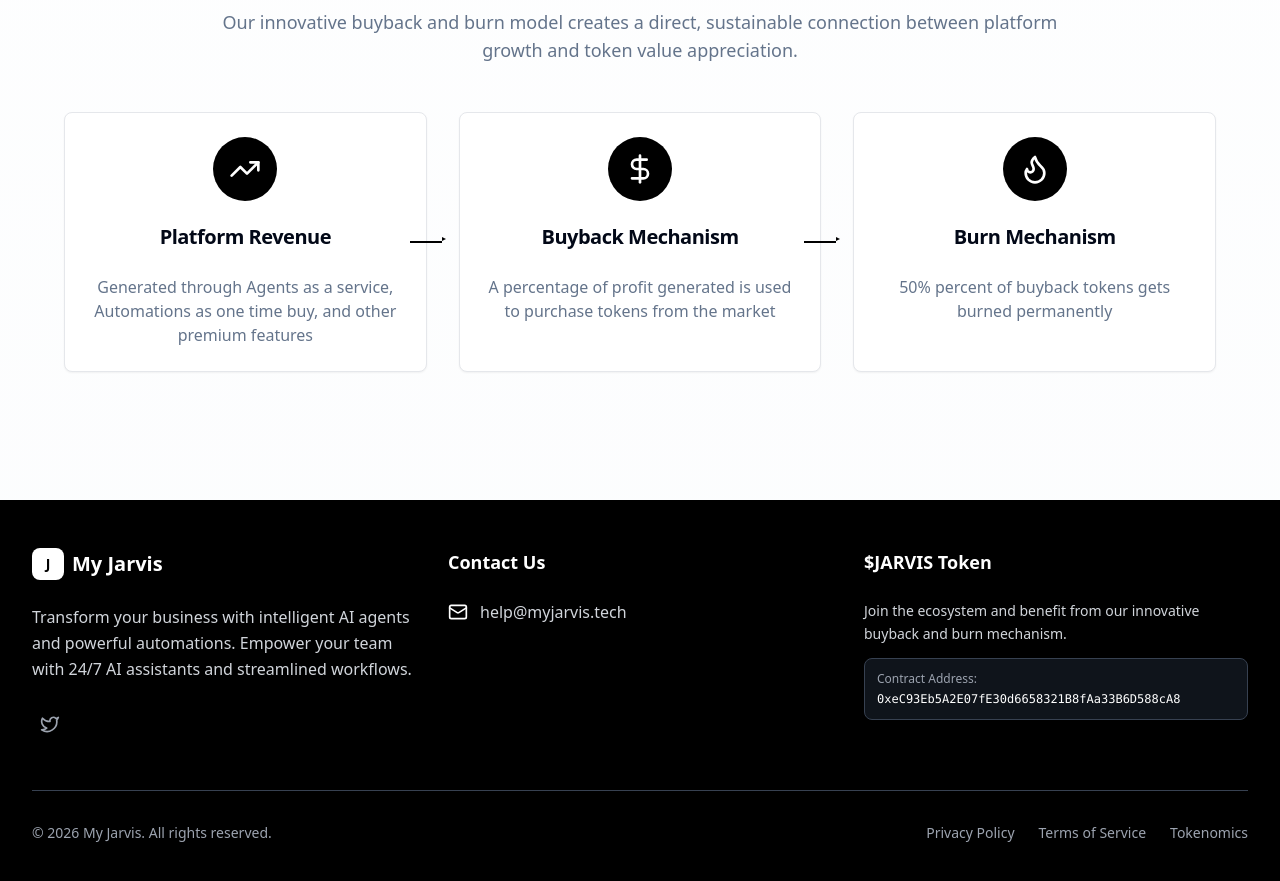
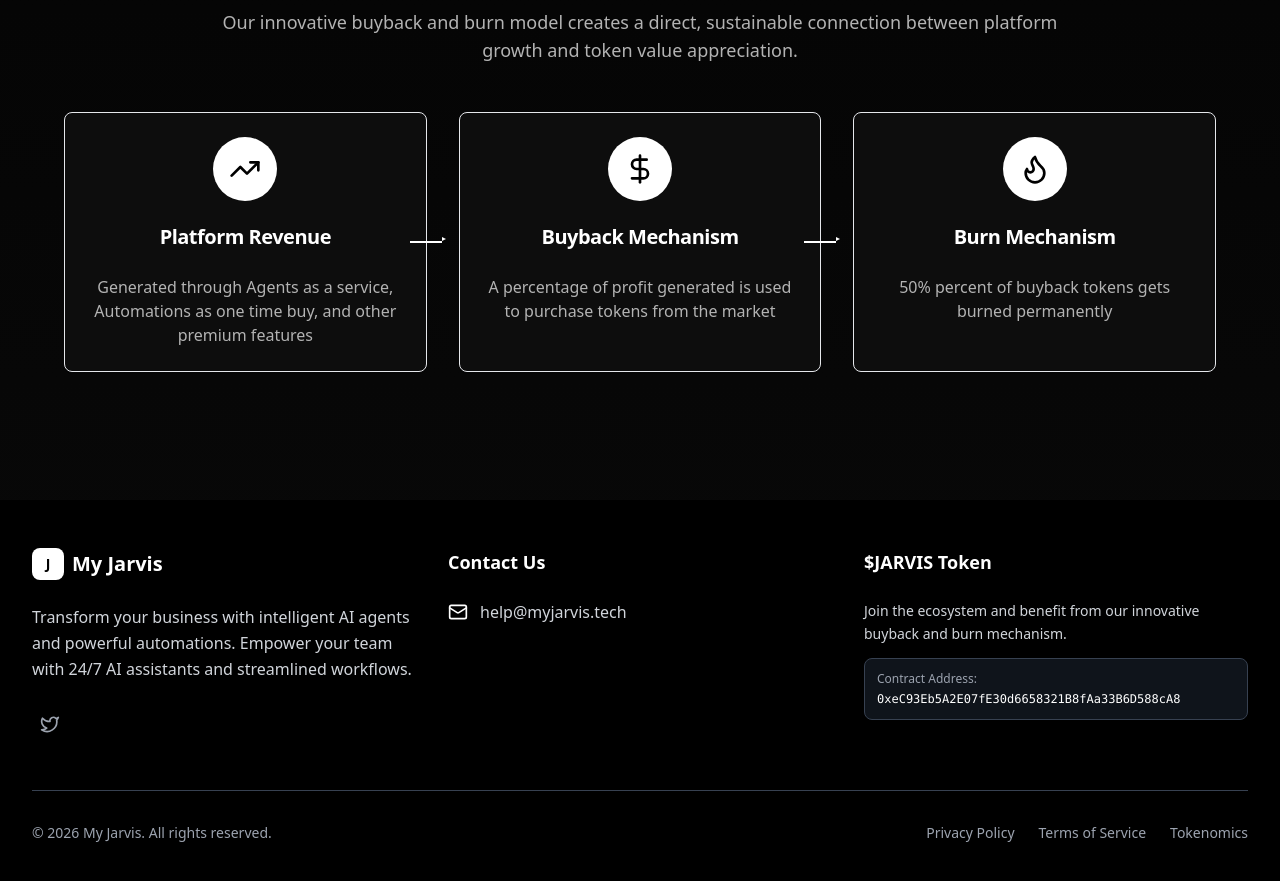
Before and after one commit to wlddrick/myjarvis-website, a Next.js app: page / in a window 1280 px wide. Shown: the part 3800-4681 px from the top of the page. Built offline with nearby package versions, Linux system fonts and the light colour scheme.

Commit message:
Convert website to dark theme with black background and white text

```diff
--- a/src/app/globals.css
+++ b/src/app/globals.css
@@ -4,49 +4,49 @@
 
 @layer base {
   :root {
-    --background: 0 0% 100%;
-    --foreground: 222.2 84% 4.9%;
+    --background: 0 0% 0%;
+    --foreground: 0 0% 100%;
 
-    --card: 0 0% 100%;
-    --card-foreground: 222.2 84% 4.9%;
+    --card: 0 0% 5%;
+    --card-foreground: 0 0% 100%;
 
-    --popover: 0 0% 100%;
-    --popover-foreground: 222.2 84% 4.9%;
+    --popover: 0 0% 5%;
+    --popover-foreground: 0 0% 100%;
 
-    --primary: 222.2 47.4% 11.2%;
-    --primary-foreground: 210 40% 98%;
+    --primary: 0 0% 100%;
+    --primary-foreground: 0 0% 0%;
 
-    --secondary: 210 40% 96.1%;
-    --secondary-foreground: 222.2 47.4% 11.2%;
+    --secondary: 0 0% 15%;
+    --secondary-foreground: 0 0% 100%;
 
-    --muted: 210 40% 96.1%;
-    --muted-foreground: 215.4 16.3% 46.9%;
+    --muted: 0 0% 15%;
+    --muted-foreground: 0 0% 70%;
 
-    --accent: 210 40% 96.1%;
-    --accent-foreground: 222.2 47.4% 11.2%;
+    --accent: 0 0% 15%;
+    --accent-foreground: 0 0% 100%;
 
     --destructive: 0 84.2% 60.2%;
     --destructive-foreground: 210 40% 98%;
 
-    --border: 214.3 31.8% 91.4%;
-    --input: 214.3 31.8% 91.4%;
-    --ring: 222.2 84% 4.9%;
+    --border: 0 0% 20%;
+    --input: 0 0% 20%;
+    --ring: 0 0% 100%;
 
     --radius: 0.5rem;
 
-    --sidebar-background: 0 0% 98%;
+    --sidebar-background: 0 0% 5%;
 
-    --sidebar-foreground: 240 5.3% 26.1%;
+    --sidebar-foreground: 0 0% 90%;
 
-    --sidebar-primary: 240 5.9% 10%;
+    --sidebar-primary: 0 0% 100%;
 
-    --sidebar-primary-foreground: 0 0% 98%;
+    --sidebar-primary-foreground: 0 0% 0%;
 
-    --sidebar-accent: 240 4.8% 95.9%;
+    --sidebar-accent: 0 0% 15%;
 
-    --sidebar-accent-foreground: 240 5.9% 10%;
+    --sidebar-accent-foreground: 0 0% 100%;
 
-    --sidebar-border: 220 13% 91%;
+    --sidebar-border: 0 0% 20%;
 
     --sidebar-ring: 217.2 91.2% 59.8%;
   }
--- a/src/components/SplineSceneDemo.tsx
+++ b/src/components/SplineSceneDemo.tsx
@@ -57,7 +57,7 @@ export function SplineSceneDemo() {
                 asChild
                 variant="outline"
                 size="lg"
-                className="border-white/20 text-black hover:bg-gray/10 px-8 py-3 text-base font-medium transition-all duration-300 group"
+                className="border-white/20 text-white hover:bg-white/10 px-8 py-3 text-base font-medium transition-all duration-300 group"
               >
                 <Link
                   href="https://x.com/use_jarvis/status/2006742876831801500?s=20"
--- a/src/components/Tokenomics.tsx
+++ b/src/components/Tokenomics.tsx
@@ -114,8 +114,8 @@ const Tokenomics = () => {
               {/* Platform Revenue */}
               <Card className="relative group hover:shadow-lg transition-all duration-300 border-gray-200 hover:border-gray-300">
                 <CardHeader className="text-center">
-                  <div className="w-16 h-16 mx-auto bg-black rounded-full flex items-center justify-center mb-4">
-                    <TrendingUp className="h-8 w-8 text-white" />
+                  <div className="w-16 h-16 mx-auto bg-foreground rounded-full flex items-center justify-center mb-4">
+                    <TrendingUp className="h-8 w-8 text-background" />
                   </div>
                   <CardTitle className="text-xl">Platform Revenue</CardTitle>
                 </CardHeader>
@@ -126,9 +126,9 @@ const Tokenomics = () => {
                 </CardContent>
                 {/* Arrow pointing right on desktop */}
                 <div className="hidden md:block absolute top-1/2 -right-4 transform -translate-y-1/2">
-                  <div className="w-8 h-0.5 bg-black"></div>
+                  <div className="w-8 h-0.5 bg-foreground"></div>
                   <div className="absolute right-0 top-0 transform translate-x-1 -translate-y-1">
-                    <div className="w-0 h-0 border-l-4 border-l-black border-t-2 border-t-transparent border-b-2 border-b-transparent"></div>
+                    <div className="w-0 h-0 border-l-4 border-l-foreground border-t-2 border-t-transparent border-b-2 border-b-transparent"></div>
                   </div>
                 </div>
               </Card>
@@ -136,8 +136,8 @@ const Tokenomics = () => {
               {/* Buyback Mechanism */}
               <Card className="relative group hover:shadow-lg transition-all duration-300 border-gray-200 hover:border-gray-300">
                 <CardHeader className="text-center">
-                  <div className="w-16 h-16 mx-auto bg-black rounded-full flex items-center justify-center mb-4">
-                    <DollarSign className="h-8 w-8 text-white" />
+                  <div className="w-16 h-16 mx-auto bg-foreground rounded-full flex items-center justify-center mb-4">
+                    <DollarSign className="h-8 w-8 text-background" />
                   </div>
                   <CardTitle className="text-xl">Buyback Mechanism</CardTitle>
                 </CardHeader>
@@ -148,9 +148,9 @@ const Tokenomics = () => {
                 </CardContent>
                 {/* Arrow pointing right on desktop */}
                 <div className="hidden md:block absolute top-1/2 -right-4 transform -translate-y-1/2">
-                  <div className="w-8 h-0.5 bg-black"></div>
+                  <div className="w-8 h-0.5 bg-foreground"></div>
                   <div className="absolute right-0 top-0 transform translate-x-1 -translate-y-1">
-                    <div className="w-0 h-0 border-l-4 border-l-black border-t-2 border-t-transparent border-b-2 border-b-transparent"></div>
+                    <div className="w-0 h-0 border-l-4 border-l-foreground border-t-2 border-t-transparent border-b-2 border-b-transparent"></div>
                   </div>
                 </div>
               </Card>
@@ -158,8 +158,8 @@ const Tokenomics = () => {
               {/* Burn Mechanism */}
               <Card className="group hover:shadow-lg transition-all duration-300 border-gray-200 hover:border-gray-300">
                 <CardHeader className="text-center">
-                  <div className="w-16 h-16 mx-auto bg-black rounded-full flex items-center justify-center mb-4">
-                    <Flame className="h-8 w-8 text-white" />
+                  <div className="w-16 h-16 mx-auto bg-foreground rounded-full flex items-center justify-center mb-4">
+                    <Flame className="h-8 w-8 text-background" />
                   </div>
                   <CardTitle className="text-xl">Burn Mechanism</CardTitle>
                 </CardHeader>
@@ -174,15 +174,15 @@ const Tokenomics = () => {
             {/* Mobile arrows */}
             <div className="md:hidden flex flex-col items-center my-6 space-y-4">
               <div className="flex flex-col items-center">
-                <div className="h-8 w-0.5 bg-black"></div>
+                <div className="h-8 w-0.5 bg-foreground"></div>
                 <div className="transform rotate-90">
-                  <div className="w-0 h-0 border-l-4 border-l-black border-t-2 border-t-transparent border-b-2 border-b-transparent"></div>
+                  <div className="w-0 h-0 border-l-4 border-l-foreground border-t-2 border-t-transparent border-b-2 border-b-transparent"></div>
                 </div>
               </div>
               <div className="flex flex-col items-center">
-                <div className="h-8 w-0.5 bg-black"></div>
+                <div className="h-8 w-0.5 bg-foreground"></div>
                 <div className="transform rotate-90">
-                  <div className="w-0 h-0 border-l-4 border-l-black border-t-2 border-t-transparent border-b-2 border-b-transparent"></div>
+                  <div className="w-0 h-0 border-l-4 border-l-foreground border-t-2 border-t-transparent border-b-2 border-b-transparent"></div>
                 </div>
               </div>
             </div>
--- a/src/components/layout/Header.tsx
+++ b/src/components/layout/Header.tsx
@@ -49,7 +49,7 @@ const Header = () => {
                   className="rounded-lg object-contain"
                   unoptimized
                 />
-                <span className="font-bold text-xl text-black">
+                <span className="font-bold text-xl text-foreground">
                   My Jarvis
                 </span>
               </div>
@@ -62,12 +62,12 @@ const Header = () => {
               text="0xeC93Eb5A2E07fE30d6658321B8fAa33B6D588cA8"
               displayText="Contract 0xeC..."
               variant="ghost"
-              className="hover:bg-gray-100"
+              className="hover:bg-accent"
             />
-            <Button variant="ghost" className="hover:bg-gray-100" onClick={handleScrollToTokenomics}>
+            <Button variant="ghost" className="hover:bg-accent" onClick={handleScrollToTokenomics}>
               Tokenomics
             </Button>
-            <Button asChild variant="ghost" className="hover:bg-gray-100">
+            <Button asChild variant="ghost" className="hover:bg-accent">
               <Link
                 href="https://app.virtuals.io/prototypes/0xE8d90739ACf0f7Dcbc4e573d61c85555B17Fd8aE"
                 target="_blank"
@@ -77,7 +77,7 @@ const Header = () => {
               </Link>
             </Button>
             <Button
-              className="bg-black text-white hover:bg-gray-800"
+              className="bg-white text-black hover:bg-gray-200"
               onClick={handleOpenAppClick}
             >
               Open App
@@ -126,7 +126,7 @@ const Header = () => {
                 </Link>
               </Button>
               <Button
-                className="w-full bg-black text-white hover:bg-gray-800 text-lg"
+                className="w-full bg-white text-black hover:bg-gray-200 text-lg"
                 onClick={handleOpenAppClick}
               >
                 Open App
```
